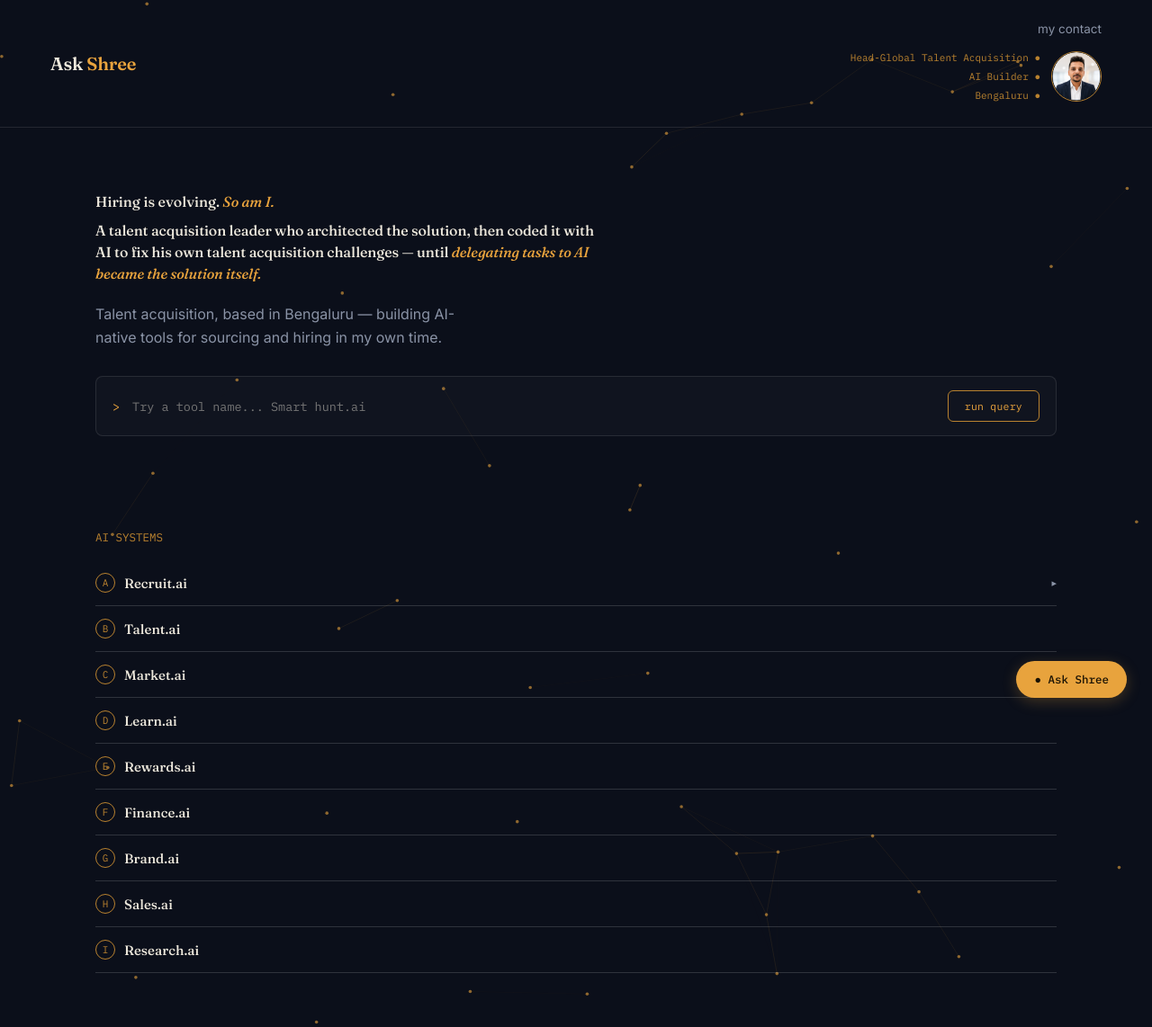
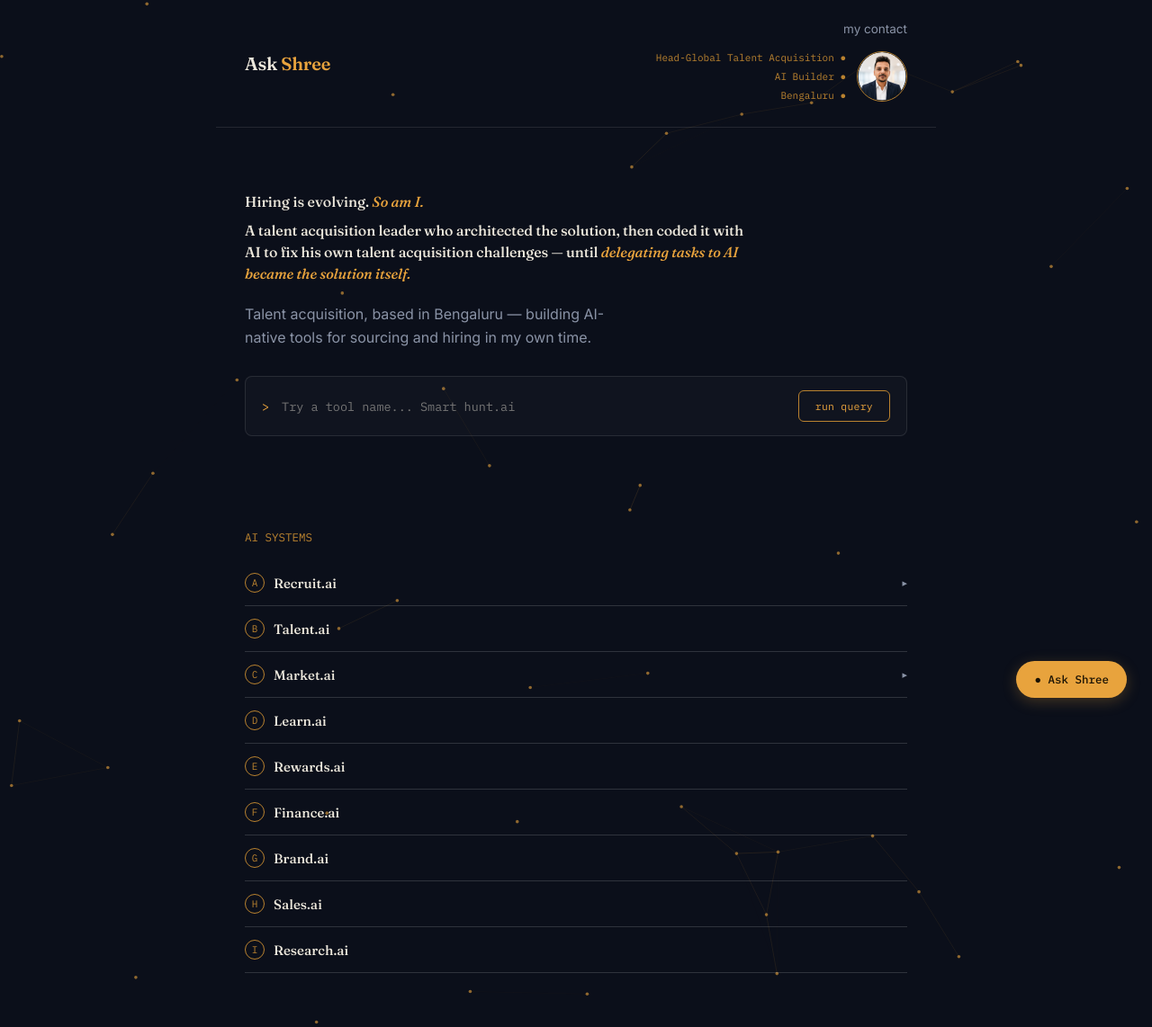
Before and after one commit to shreeshanarsha-star/Askshree-App, a Next.js app: page / in a window 1280 px wide. Shown: the whole page at 90% size. Built offline with nearby package versions, Linux system fonts and the light colour scheme.

Commit message:
Contain homepage content to a consistent A4-width (800px) column, centered — fixes nav not lining up with hero/section content, which had no max-width before. Background canvas untouched.

```diff
--- a/app/globals.css
+++ b/app/globals.css
@@ -37,7 +37,7 @@
   #landing{position:relative;}
   .nav{
     position:relative; z-index:2; display:flex; align-items:center; justify-content:space-between;
-    padding:24px 56px; border-bottom:1px solid var(--line);
+    max-width:800px; margin:0 auto; padding:24px 32px; border-bottom:1px solid var(--line);
   }
   .nav .logo{font-family:'Fraunces',serif; font-weight:600; font-size:20px; color:var(--cream); letter-spacing:-0.01em;}
   .nav .logo span{color:var(--amber);}
@@ -51,7 +51,7 @@
   }
 
   .hero{
-    position:relative; z-index:2; max-width:1180px; margin:0 auto; padding:72px 56px 44px;
+    position:relative; z-index:2; max-width:800px; margin:0 auto; padding:72px 32px 44px;
   }
   .eyebrow{
     font-family:'IBM Plex Mono',monospace; font-size:12.5px; color:var(--amber-dim); margin-bottom:18px;
@@ -111,7 +111,7 @@
   .side-card .tags div{display:flex; align-items:center; gap:9px;}
   .side-card .tags .dot{color:var(--amber); font-size:9px;}
 
-  .section{position:relative; z-index:2; max-width:1180px; margin:0 auto; padding:60px 56px;}
+  .section{position:relative; z-index:2; max-width:800px; margin:0 auto; padding:60px 32px;}
   .section h2{font-family:'Fraunces',serif; font-weight:500; font-size:25px; color:var(--cream); margin-bottom:8px; letter-spacing:-0.005em;}
   .section .lead{font-size:13.5px; color:var(--slate); margin-bottom:36px; max-width:520px;}
   .tool-grid{display:grid; grid-template-columns:repeat(4,1fr); gap:16px;}
@@ -131,7 +131,7 @@
   .tool-card p{font-size:12.5px; color:var(--slate); line-height:1.55; margin:0;}
 
   .trial-strip{
-    border:1px solid var(--line); border-radius:12px; padding:28px 36px; max-width:1180px; margin:0 auto 64px;
+    border:1px solid var(--line); border-radius:12px; padding:28px 36px; max-width:800px; margin:0 auto 64px;
     display:flex; justify-content:space-between; align-items:center; position:relative; z-index:2;
     background:rgba(232,163,61,0.03);
   }
```
